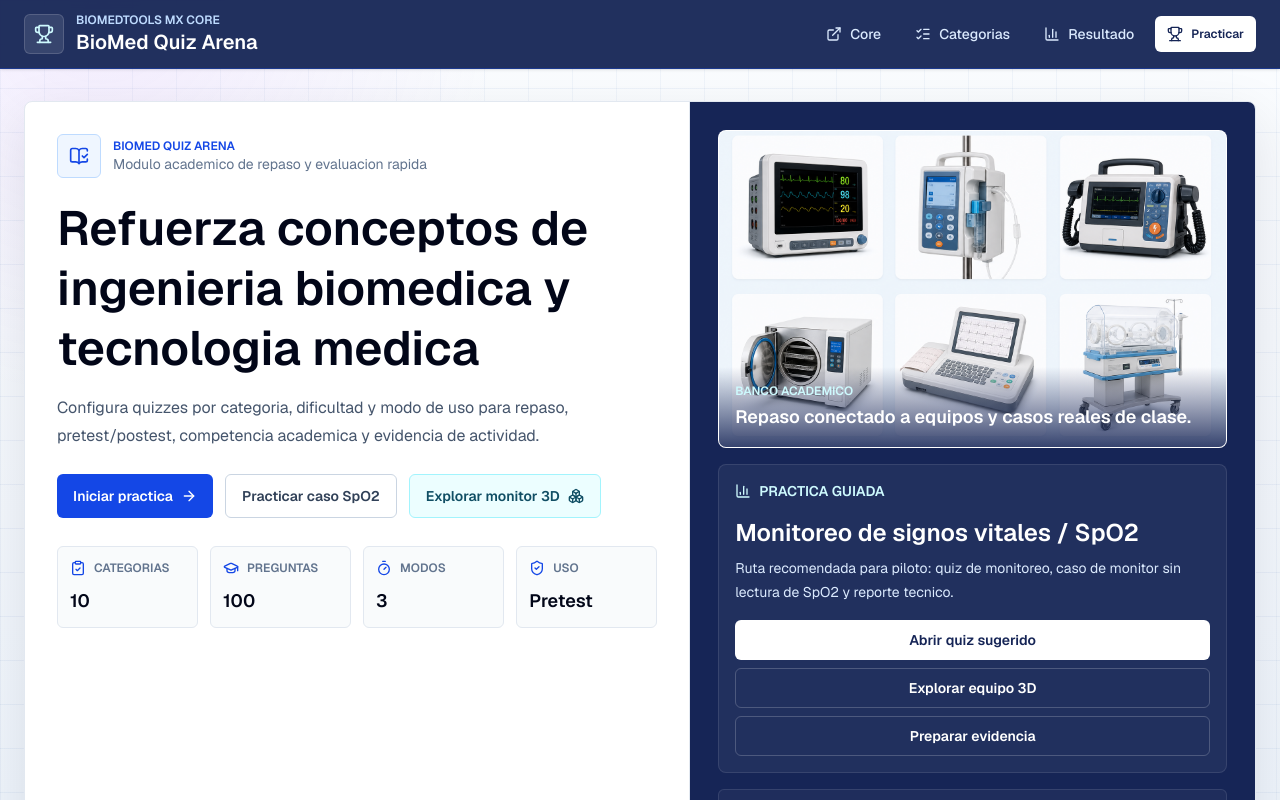
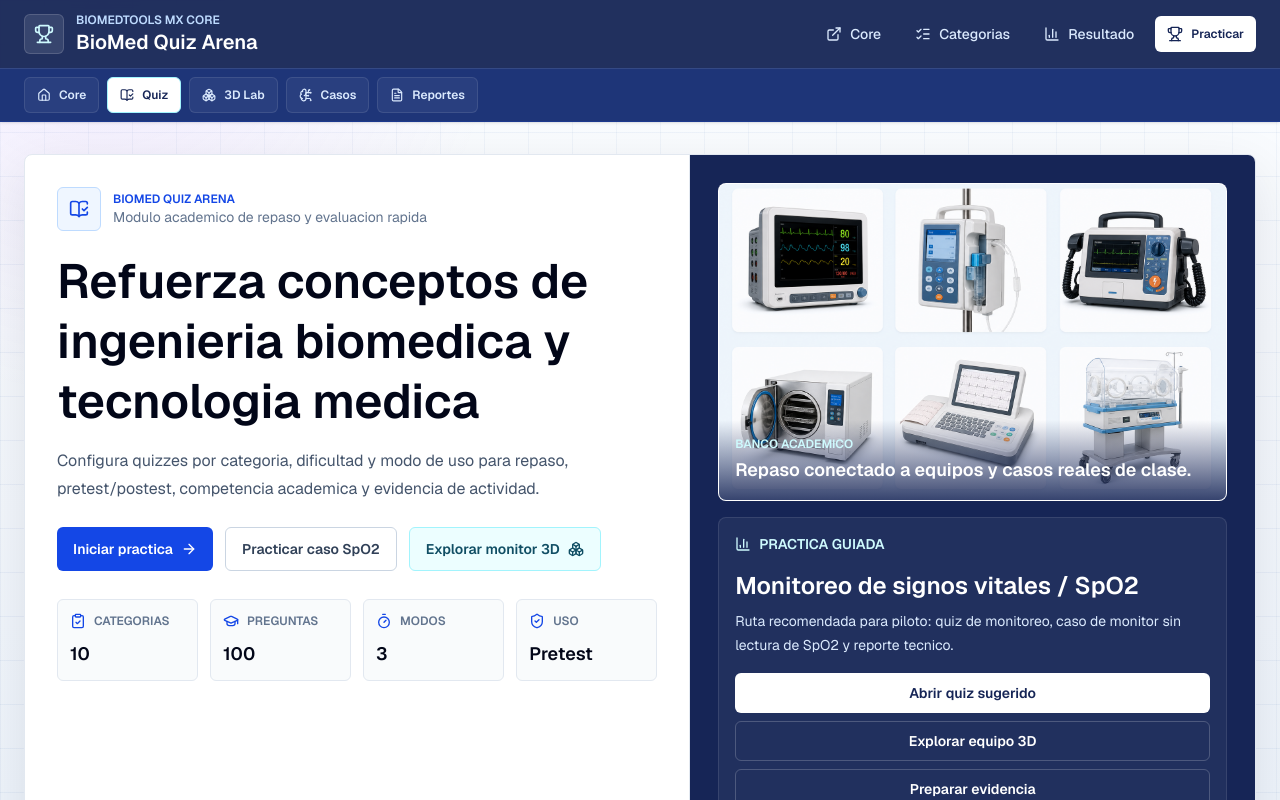
Before and after one commit to sircalch/biomed-quiz-arena, a Next.js app: page / in a window 1280 px wide. Shown: the top 800 px of the page. Built offline with nearby package versions, Linux system fonts and the light colour scheme; no server answers.

Commit message:
Add ecosystem module rail

```diff
--- a/app/layout.tsx
+++ b/app/layout.tsx
@@ -1,5 +1,15 @@
 import type { Metadata } from "next";
-import { BarChart3, ExternalLink, ListChecks, Trophy } from "lucide-react";
+import {
+  BarChart3,
+  BookOpenCheck,
+  Boxes,
+  BrainCircuit,
+  ExternalLink,
+  FileText,
+  Home,
+  ListChecks,
+  Trophy,
+} from "lucide-react";
 import Image from "next/image";
 import Link from "next/link";
 import { Geist, Geist_Mono } from "next/font/google";
@@ -67,6 +77,23 @@ const DONATION_URL = process.env.NEXT_PUBLIC_DONATION_URL ?? "";
 const CORE_URL =
   process.env.NEXT_PUBLIC_CORE_URL ?? "https://biomedtools-mx-core.vercel.app";
 const CORE_RESOURCES_URL = new URL("/recursos", CORE_URL).toString();
+const CASE_SIMULATOR_URL =
+  process.env.NEXT_PUBLIC_CASE_SIMULATOR_URL ??
+  "https://biomed-case-simulator.vercel.app";
+const REPORT_BUILDER_URL =
+  process.env.NEXT_PUBLIC_REPORT_BUILDER_URL ??
+  "https://clinical-report-builder.vercel.app";
+const BIOMED_3D_LAB_URL =
+  process.env.NEXT_PUBLIC_BIOMED_3D_LAB_URL ??
+  "https://biomed-3d-engineering-lab.vercel.app";
+
+const ecosystemLinks = [
+  { label: "Core", href: CORE_URL, icon: Home },
+  { label: "Quiz", href: "/", icon: BookOpenCheck, active: true },
+  { label: "3D Lab", href: BIOMED_3D_LAB_URL, icon: Boxes },
+  { label: "Casos", href: CASE_SIMULATOR_URL, icon: BrainCircuit },
+  { label: "Reportes", href: REPORT_BUILDER_URL, icon: FileText },
+];
 
 export default function RootLayout({
   children,
@@ -123,6 +150,28 @@ export default function RootLayout({
                 <Trophy className="h-4 w-4" aria-hidden="true" />
                 Practicar
               </Link>
+            </nav>
+          </div>
+          <div className="border-t border-white/10 bg-blue-900/55">
+            <nav
+              aria-label="Modulos BioMedTools MX"
+              className="mx-auto flex w-full max-w-7xl gap-2 overflow-x-auto px-4 py-2 text-xs font-semibold md:px-6"
+            >
+              {ecosystemLinks.map((item) => (
+                <a
+                  key={item.label}
+                  href={item.href}
+                  className={[
+                    "inline-flex min-h-9 shrink-0 items-center gap-2 rounded-md border px-3 py-2 transition",
+                    item.active
+                      ? "border-cyan-200 bg-white text-blue-950"
+                      : "border-white/10 bg-white/5 text-blue-100 hover:bg-white/10 hover:text-white",
+                  ].join(" ")}
+                >
+                  <item.icon className="h-3.5 w-3.5" aria-hidden="true" />
+                  {item.label}
+                </a>
+              ))}
             </nav>
           </div>
         </header>
```
Also changed, not shown: 1 other file (tests, documents, lock files or other folders).
